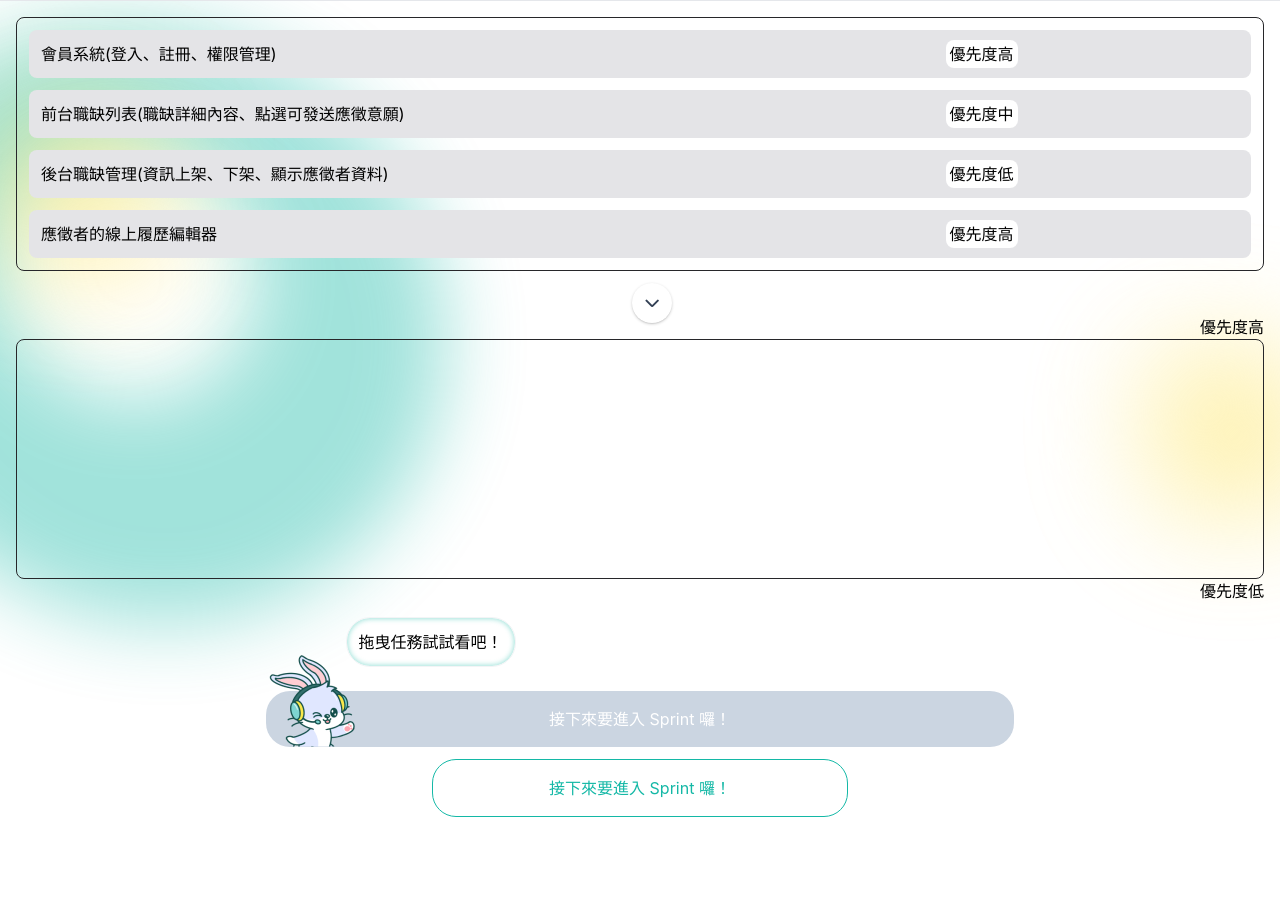
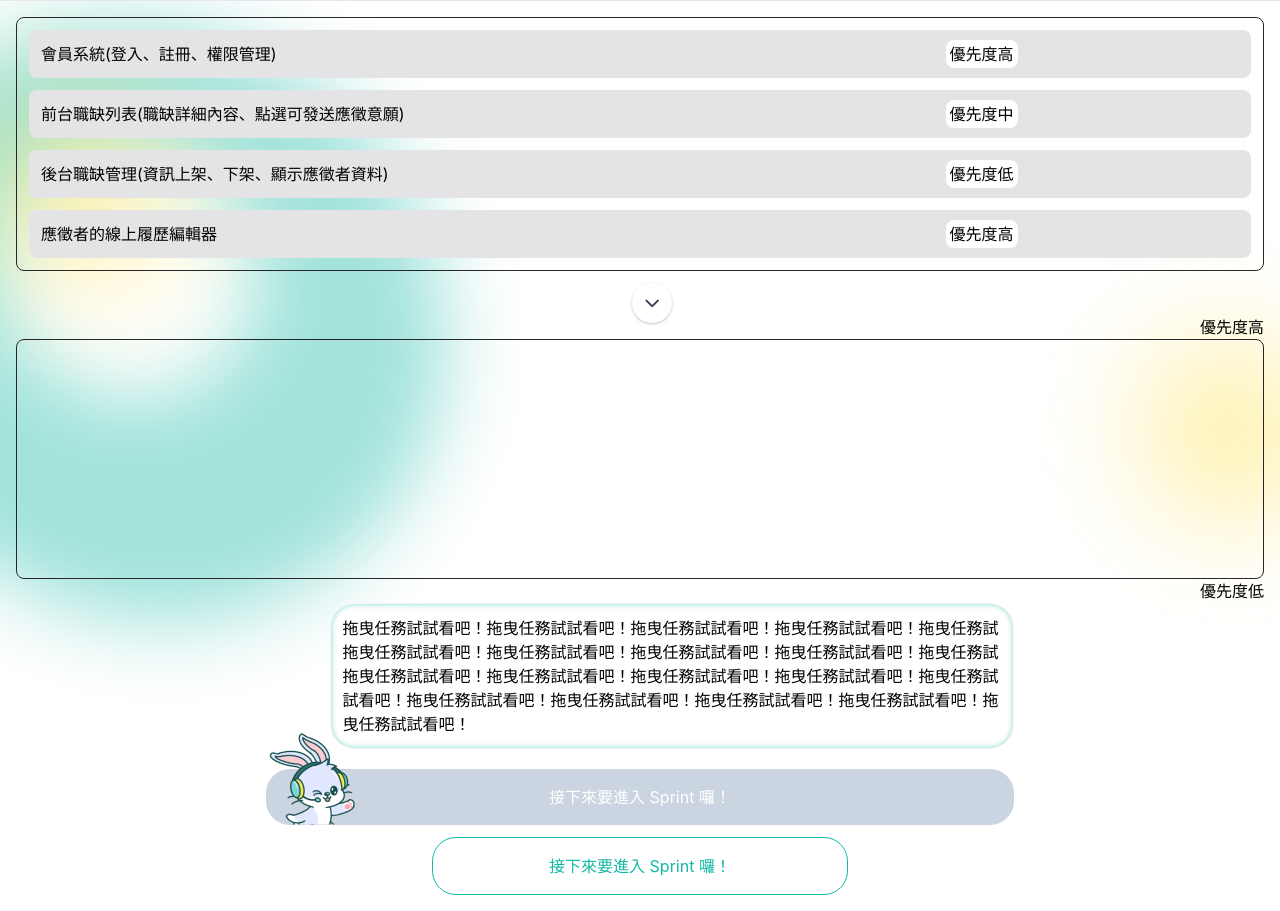
Before and after one commit to alphatero/f2e_scrum_frontend, a React (Create React App) app: page /exam/product-backlog in a window 1280 px wide. Before the commit the page ends 833 px from the top, so only its background shows below. Built offline with nearby package versions, Linux system fonts and the light colour scheme.

Commit message:
fix: button use relative avoid too much words to lead to wrong layout

```diff
--- a/src/components/Button.jsx
+++ b/src/components/Button.jsx
@@ -27,9 +27,17 @@ export function Button(
     <div className={clsx(
       'relative grid',
       widthClass,
-      (isRabbit ? 'h-36' : ''),
+      (isRabbit ? 'min-h-36' : ''),
     )}
     >
+      {
+        speechText && (
+          <div className="w-fit mb-5 pl-16">
+            <SpeechBubble text={speechText} />
+          </div>
+        )
+      }
+
       <button
         type="button"
         className={clsx(
@@ -53,14 +61,6 @@ export function Button(
         )
       }
 
-      {
-        speechText && (
-          <div className="absolute left-20 bottom-20 w-fit">
-            <SpeechBubble text={speechText} />
-          </div>
-        )
-      }
-
     </div>
 
   );
--- a/src/views/exam/ProductBacklog.jsx
+++ b/src/views/exam/ProductBacklog.jsx
@@ -48,7 +48,7 @@ function ProductBacklog() {
       <p className="w-full h-5 text-right mb-1">優先度低</p>
 
       <div className="flex justify-center">
-        <Button onClick={backHome} widthClass="w-4/5 md:w-3/5" btnType="primary" isRabbit speechText="拖曳任務試試看吧！" disabled>{button}</Button>
+        <Button onClick={backHome} widthClass="w-4/5 md:w-3/5" btnType="primary" isRabbit speechText="拖曳任務試試看吧！拖曳任務試試看吧！拖曳任務試試看吧！拖曳任務試試看吧！拖曳任務試拖曳任務試試看吧！拖曳任務試試看吧！拖曳任務試試看吧！拖曳任務試試看吧！拖曳任務試拖曳任務試試看吧！拖曳任務試試看吧！拖曳任務試試看吧！拖曳任務試試看吧！拖曳任務試試看吧！拖曳任務試試看吧！拖曳任務試試看吧！拖曳任務試試看吧！拖曳任務試試看吧！拖曳任務試試看吧！" disabled>{button}</Button>
       </div>
 
       <div className="flex justify-center mt-3">
```
